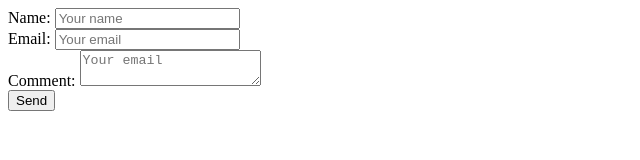
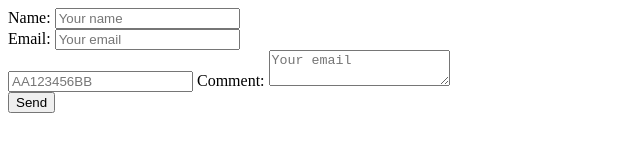
Before and after one commit to dlubenchenko/Lesson_3_Tables, a plain HTML site: page form.html in a window 1280 px wide. Shown: the whole page, without its empty margins (0-640 px from the left). Drawn offline with Linux system fonts and the light colour scheme.

Commit message:
first commit

```diff
--- a/form.html
+++ b/form.html
@@ -4,13 +4,15 @@
         <title> </title>
     </head>
     <body>
-        <form>
+        <form method="POSY" action="https://formspree.io/d.lubenchenko@gmail.com">
             <label for="name">Name:</label>
             <input type="text" name="name" id="name" placeholder="Your name" required>
             <br>
             <label for="email">Email:</label>
             <input type="email" name="email" id="email" placeholder="Your email" required>
             <br>
+            <label for="car"></label>
+            <input type="text" name="car" id="car" pattern="[A-Z]{2}[0-9]{4}[A-Z]{2}" title="AA123456BB" placeholder="AA123456BB" requaired>
             <label for="comment">Comment:</label>
             <textarea name="comment" id="comment" placeholder="Your email"></textarea>
             <br>
```
